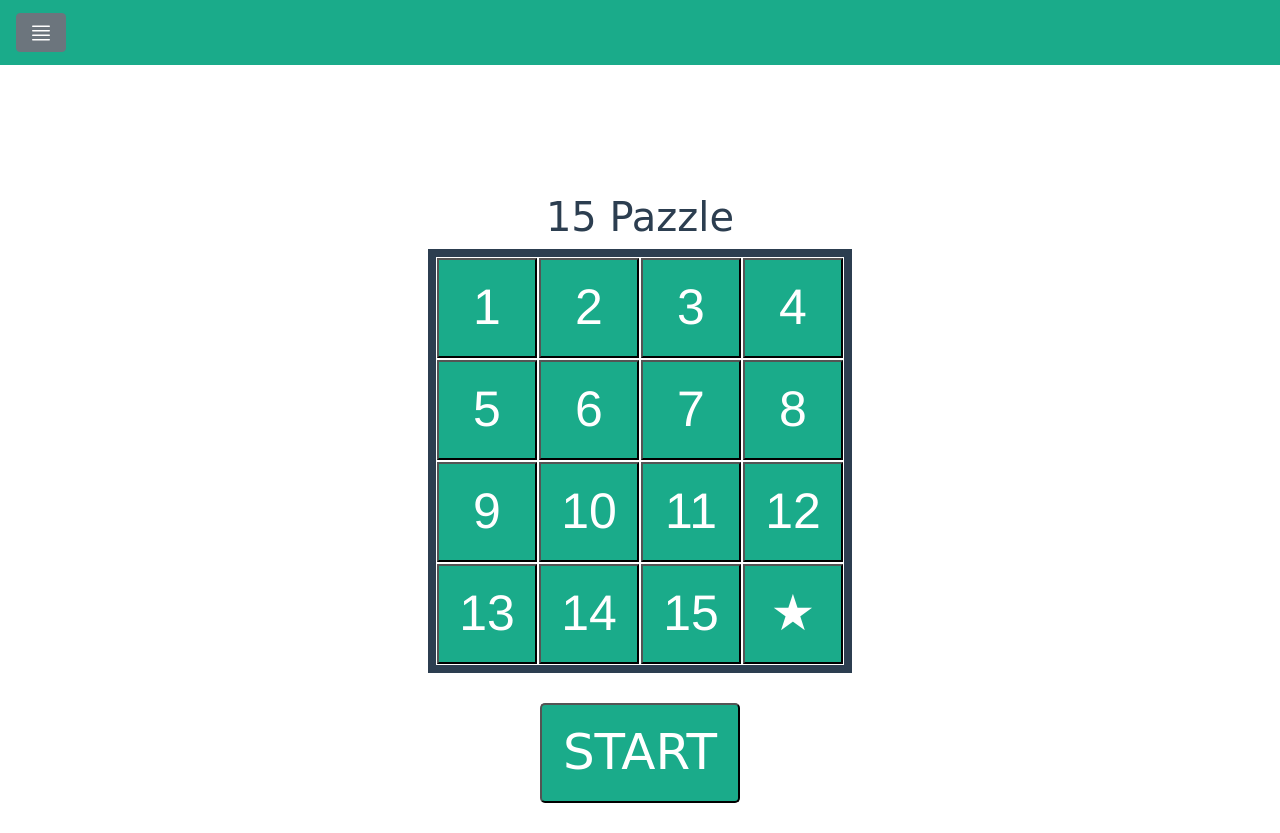
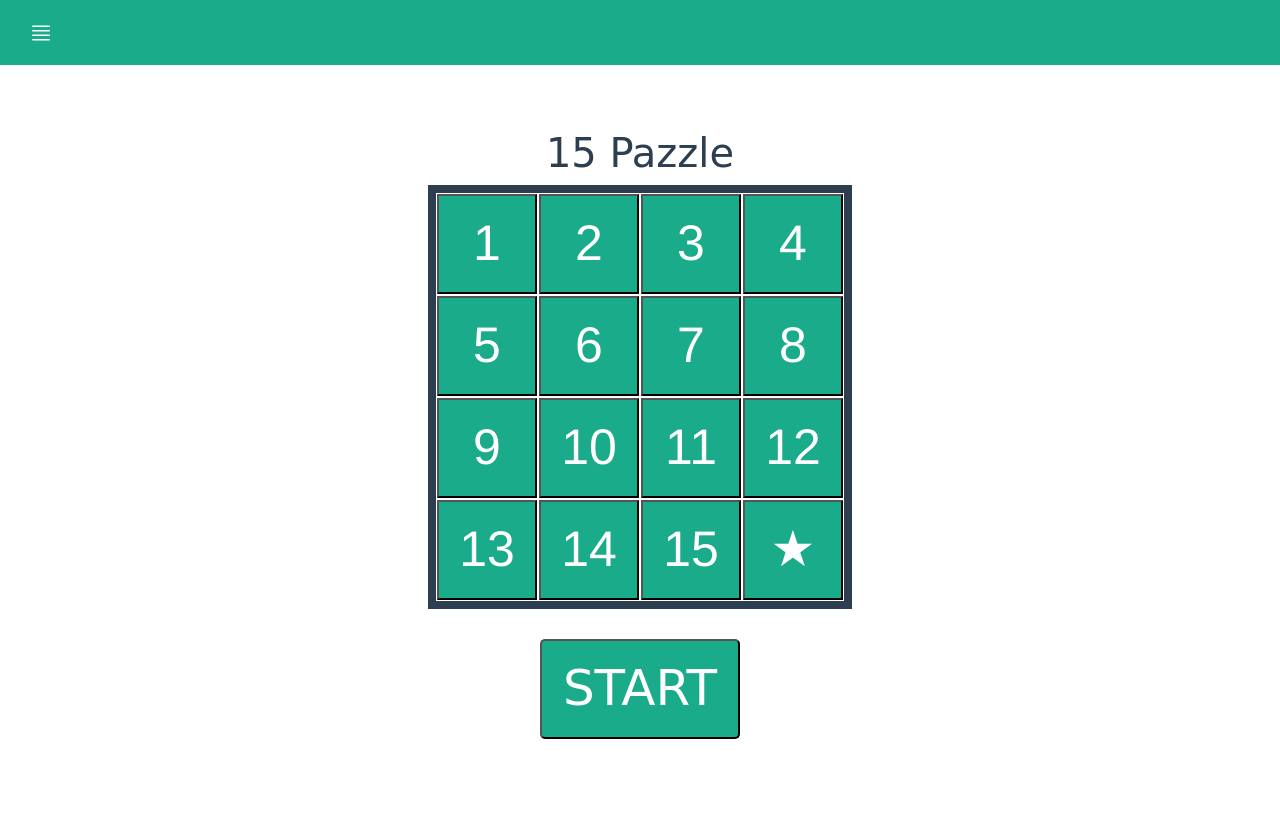
Before and after one commit to m5e/vue-animation, a Vue app: page / in a window 1280 px wide. After the commit the page ends 800 px from the top, so only its background shows below. Built offline with nearby package versions, Linux system fonts and the light colour scheme.

Commit message:
no comment

```diff
--- a/src/App.vue
+++ b/src/App.vue
@@ -59,11 +59,11 @@ export default {
 }
 
 .navigation {
-  margin-bottom: 10%;
+  margin-bottom: 5%;
 }
 
 .navigation,
-.navigation-button,
+.navigation-button.btn-secondary,
 .navigation-button:hover,
 .navigation-button:focus {
   background-color: #1aab8a;
```
Also changed, not shown: 9 other files (tests, documents, lock files or other folders).
